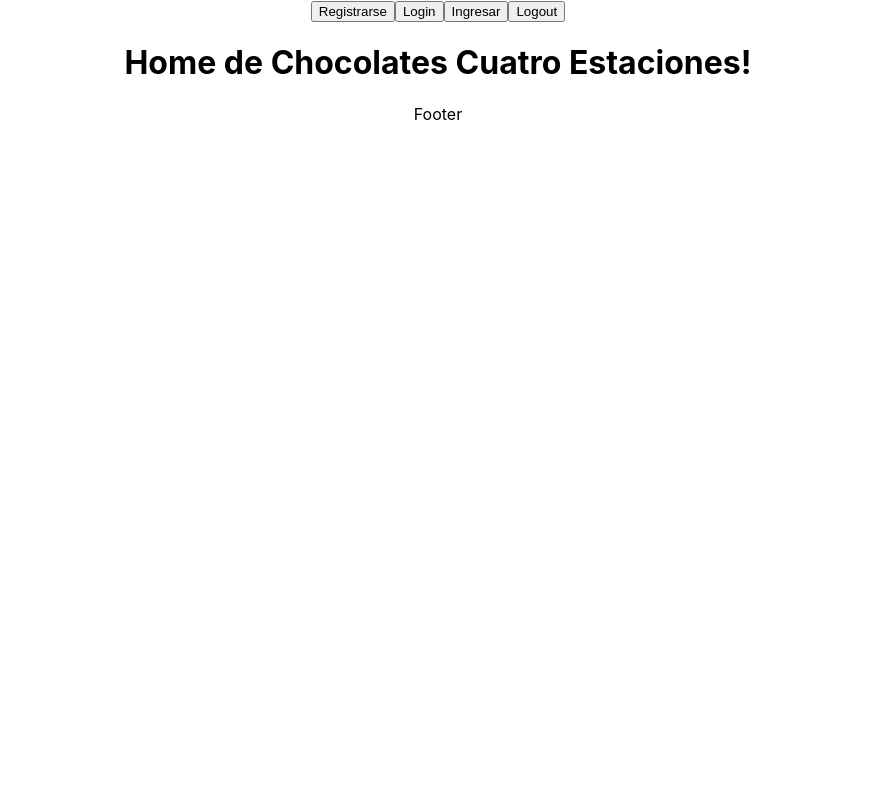
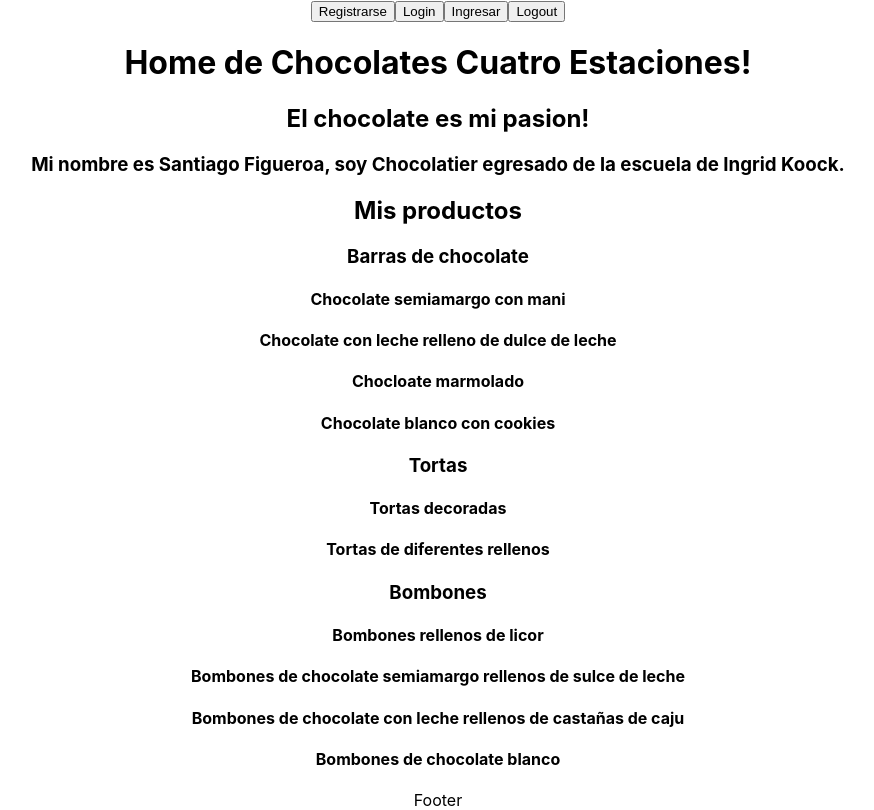
Before and after one commit to Supermacaco86/chocolates-cuatro-estaciones, a React (Create React App) app in the folder client/: page /home in a window 1280 px wide. Shown: the whole page, without its empty margins (202-1076 px from the left). Built offline with nearby package versions, Linux system fonts and the light colour scheme; no server answers.

Commit message:
texto home

```diff
--- a/client/src/component/Home.jsx
+++ b/client/src/component/Home.jsx
@@ -11,6 +11,22 @@ export default function Home (){
 
         <div>
             <h1 >Home de Chocolates Cuatro Estaciones!</h1>
+            <h2>El chocolate es mi pasion!</h2>
+            <h3>Mi nombre es Santiago Figueroa, soy Chocolatier egresado de la escuela de Ingrid Koock. </h3>
+            <h2>Mis productos</h2>
+            <h3>Barras de chocolate</h3>
+            <h4>Chocolate semiamargo con mani</h4>
+            <h4>Chocolate con leche relleno de dulce de leche</h4>
+            <h4>Chocloate marmolado</h4>
+            <h4>Chocolate blanco con cookies</h4>
+            <h3>Tortas</h3>
+            <h4>Tortas decoradas</h4>
+            <h4>Tortas de diferentes rellenos</h4>
+            <h3>Bombones</h3>
+            <h4>Bombones rellenos de licor</h4>
+            <h4>Bombones de chocolate semiamargo rellenos de sulce de leche</h4>
+            <h4>Bombones de chocolate con leche rellenos de castañas de caju</h4>
+            <h4>Bombones de chocolate blanco</h4>
         </div>
 
     )
```
